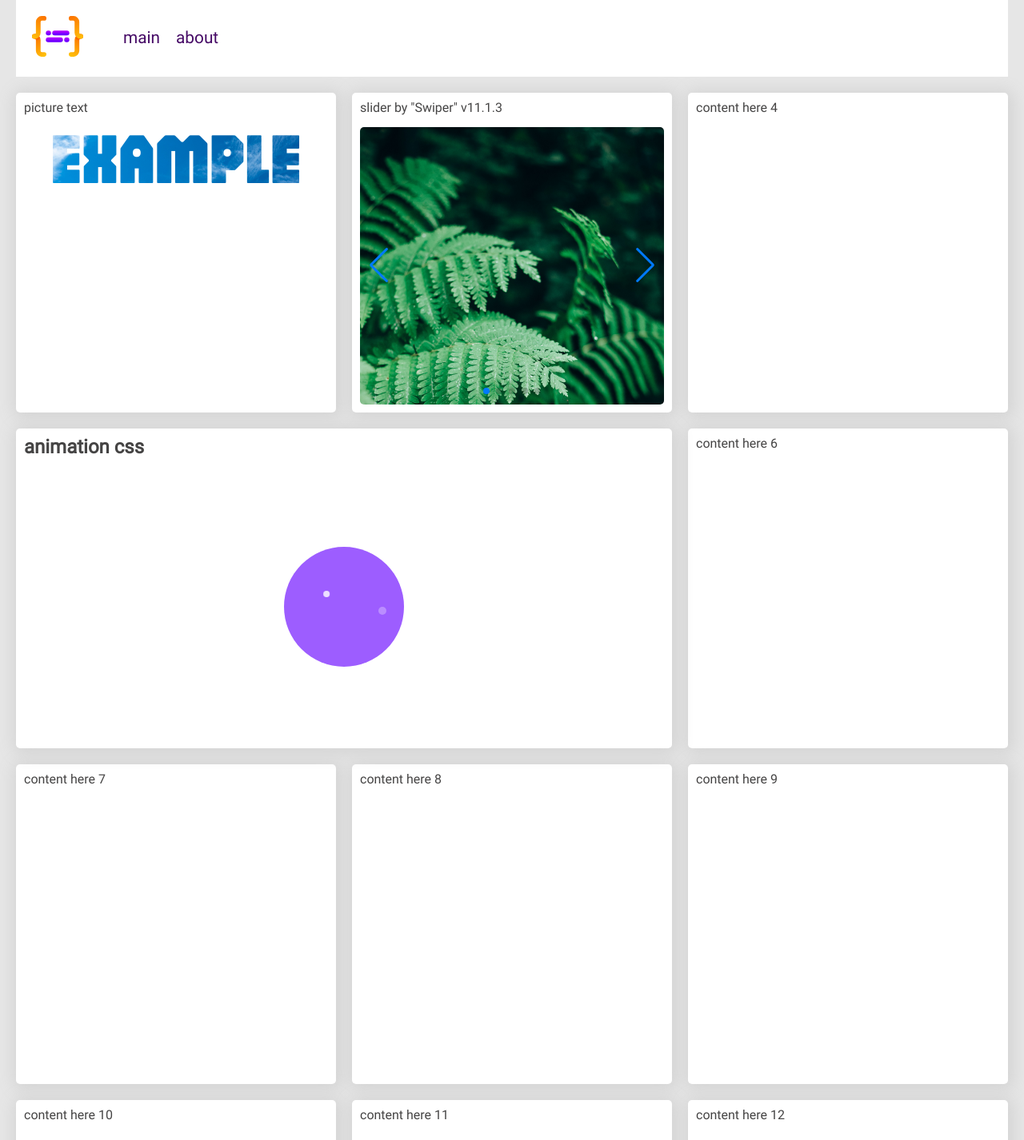
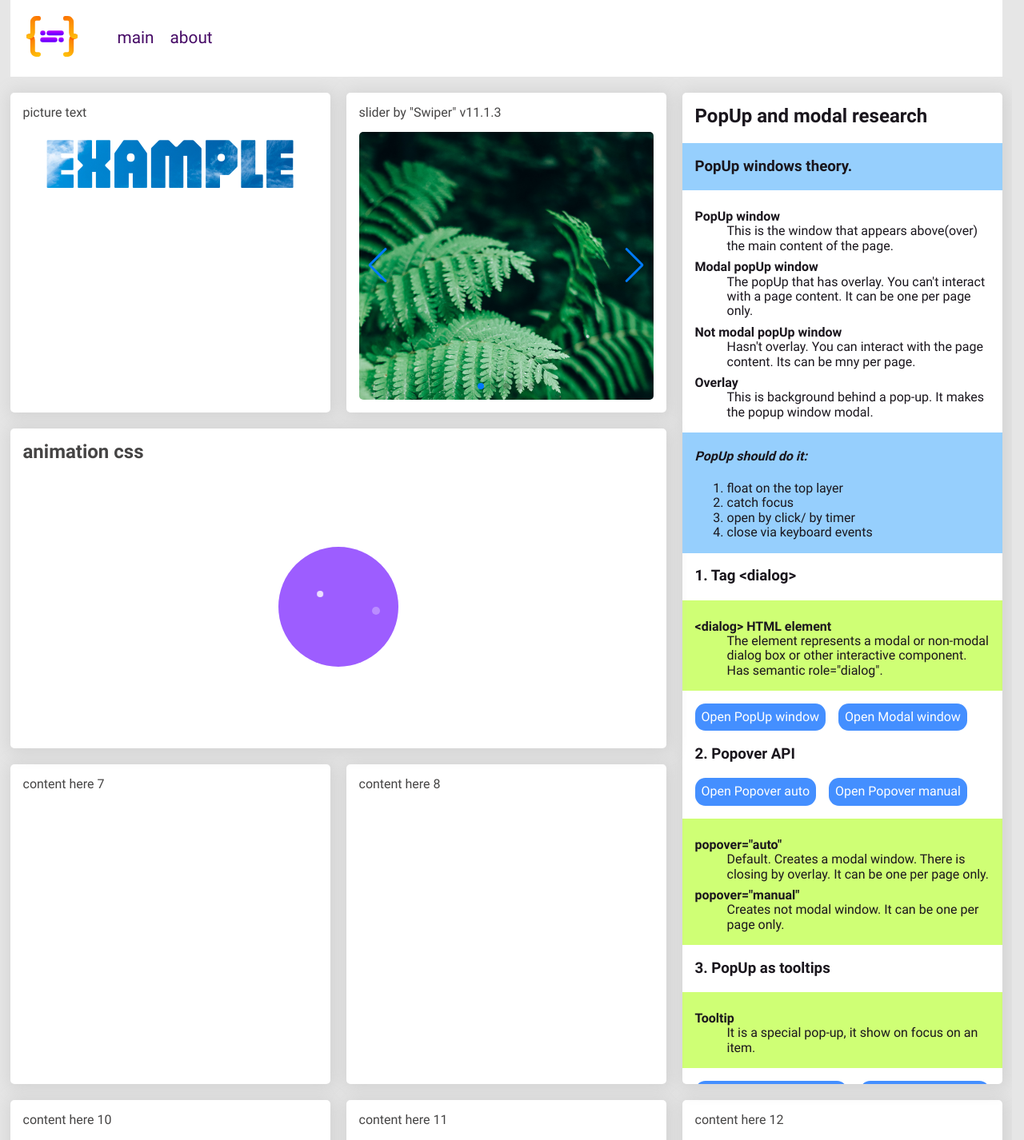
Before and after one commit to Loresina/CSSFun, a website built with webpack: page index.html in a window 1280 px wide. Shown: the top 1426 px of the page at 80% size. Built offline with nearby package versions, Linux system fonts and the light colour scheme.

Commit message:
FINAL: popup and modal research

```diff
--- a/index.html
+++ b/index.html
@@ -4,7 +4,7 @@
     <meta charset="UTF-8" />
     <meta name="viewport" content="width=device-width, initial-scale=1.0" />
 
-    <title>CSS Fun</title>
+    <title>HTML and CSS Fun</title>
   </head>
   <body>
     <div class="wrapper">
@@ -53,7 +53,125 @@
           </div>
         </section>
 
-        <section class="section-three">content here 4</section>
+        <section class="section-three-six-nine">
+          <h2>PopUp and modal research</h2>
+
+          <section aria-labelledby="popup-theory">
+            <h3 id="popup-theory">PopUp windows theory.</h3>
+
+            <h4 id="popup-definitions" hidden>PopUp  definitions:</h4>
+            <dl aria-labelledby="popup-definitions">
+              <dt>PopUp window</dt>
+                <dd>This is the window that appears above(over) the main content of the page.</dd>
+              <dt>Modal popUp window</dt>
+                <dd>The popUp that has overlay. You can't interact with a page content. It can be one per page only.</dd>
+              <dt>Not modal popUp window</dt>
+                <dd>Hasn't overlay. You can interact with the page content. Its can be mny per page.  </dd>
+              <dt>Overlay</dt>
+                <dd>This is background  behind a pop-up. It makes the popup window modal.</dd>
+            </dl>
+
+            <h4 id="popup-todo">PopUp should do it:</h4>
+            <ol aria-labelledby="popup-todo">
+              <li>float on the top layer</li>
+              <li>catch focus</li>
+              <li>open by click/ by timer</li>
+              <li>close via keyboard events</li>
+            </ol>
+          </section>
+
+          <div class="popup-research">
+            <div class="popup-research__dialog">
+              <h3>1. Tag &lt;dialog&gt;</h3>
+
+              <h4 id="dialog-definitions" hidden>PopUp  definitions:</h4>
+              <dl aria-labelledby="dialog-definitions">
+                <dt>&lt;dialog&gt; HTML element</dt>
+                  <dd>The element represents a modal or non-modal dialog box or other interactive component.
+                    Has semantic role="dialog".</dd>
+              </dl>
+
+              <div class="popup-research_btn-group">
+                <button type="button" onclick="window.popUpDialog.show()" aria-label="Open popup dialog">
+                  Open PopUp window
+                </button>
+                <button type="button" onclick="window.modalDialog.showModal()" aria-label="Open modal dialog">
+                  Open Modal window
+                </button>
+              </div>
+
+              <dialog id="modalDialog" aria-label="Modal dialog description">
+                <p>
+                  I am ModalDialog.
+                  I was opened by onclick="window.modalDialog.showModal() inline command.
+                </p>
+
+                <button type="button" onclick="window.modalDialog.close()">
+                  close
+                </button>
+              </dialog>
+
+              <dialog id="popUpDialog" aria-label="popup Dialog">
+                <p>I am popUpDialog.
+                I was opened by onclick="window.modalDialog.show() inline command.
+                </p>
+
+                <button type="button" onclick="window.popUpDialog.close()">
+                  close
+                </button>
+              </dialog>
+            </div>
+
+            <div class="popup-research__popover">
+              <h3>2. Popover API</h3>
+
+              <div class="popup-research_btn-group">
+                <button popovertarget="popover-auto">
+                  Open Popover auto
+                </button>
+
+                <button popovertarget="popover-manual">
+                  Open Popover manual
+                </button>
+              </div>
+
+              <div id="popover-auto" popover>
+                <button popovertarget="popover-auto">Close Popover auto</button>
+              </div>
+
+              <div id="popover-manual" popover="manual">
+                <button popovertarget="popover-manual">Close Popover manual</button>
+              </div>
+
+              <h4 id="popover-theory" hidden>Popover theory:</h4>
+              <dl aria-labelledby="popover-theory">
+                <dt>popover="auto"</dt>
+                  <dd>Default. Creates a modal window. There is closing by overlay. It can be one per page only.</dd>
+                <dt>popover="manual"</dt>
+                  <dd>Creates not modal window. It can be one per page only.</dd>
+              </dl>
+            </div>
+
+            <div class="popup-research__tooltips">
+
+              <h3 id="tooltip-definition">3. PopUp as tooltips</h3>
+              <dl aria-labelledby="tooltip-definition">
+                <dt>Tooltip</dt>
+                  <dd>It is a special pop-up, it show on focus on an item.</dd>
+              </dl>
+
+              <div class="popup-research_btn-group">
+                <button title="I am very simple tooltip!" aria-label="Button for showing the tooltip">There is very simple tooltip created by title attr!</button>
+
+                <button class="button tooltip-anchor" id="tooltip-anchor" aria-describedby="tooltip">There is tooltip created by popover API!</button>
+
+                <dialog class="tooltip" id="tooltip" role="tooltip" popover="manual">
+                  <div class="tooltip-content">I am tooltip created by popover API!</div>
+                </dialog>
+              </div>
+            </div>
+          </div>
+        </section>
 
         <section class="section-four-five">
           <h2>animation css</h2>
@@ -62,10 +180,8 @@
           </div>
         </section>
 
-        <section class="section-six">content here 6</section>
         <section class="section-seven">content here 7</section>
         <section class="section-eight">content here 8</section>
-        <section class="section-nine">content here 9</section>
         <section class="section-ten">content here 10</section>
         <section class="section-eleven">content here 11</section>
         <section class="section-twelve">content here 12</section>
--- a/index.js
+++ b/index.js
@@ -1,22 +1,5 @@
 import "./src/styles/scss/app.scss";
 import "./src/styles/normalize.min.css";
 
-import Swiper from "swiper";
-import { Navigation, Pagination } from "swiper/modules";
-import "swiper/css";
-import "swiper/css";
-import "swiper/css/navigation";
-import "swiper/css/pagination";
-
-const swiper = new Swiper(".swiper", {
-  modules: [Navigation, Pagination],
-  direction: "horizontal",
-  loop: true,
-  pagination: {
-    el: ".swiper-pagination",
-  },
-  navigation: {
-    nextEl: ".swiper-button-next",
-    prevEl: ".swiper-button-prev",
-  },
-});
+import { swiper } from "./src/scripts/swiper";
+import { tooltipToggle } from "./src/scripts/tooltips";
--- /dev/null
+++ b/src/scripts/swiper.js
@@ -0,0 +1,21 @@
+
+
+import Swiper from "swiper";
+import { Navigation, Pagination } from "swiper/modules";
+import "swiper/css";
+import "swiper/css";
+import "swiper/css/navigation";
+import "swiper/css/pagination";
+
+export const swiper = new Swiper(".swiper", {
+    modules: [Navigation, Pagination],
+    direction: "horizontal",
+    loop: true,
+    pagination: {
+      el: ".swiper-pagination",
+    },
+    navigation: {
+      nextEl: ".swiper-button-next",
+      prevEl: ".swiper-button-prev",
+    },
+  });
--- /dev/null
+++ b/src/scripts/tooltips.js
@@ -0,0 +1,22 @@
+const tooltip = document.querySelector('#tooltip');
+const tooltipAnchor = document.querySelector('#tooltip-anchor');
+
+const showTooltip = () => {
+  tooltip.showPopover();
+}
+
+const hideTooltip = () => {
+  tooltip.hidePopover();
+}
+
+tooltipAnchor.addEventListener('mouseenter', showTooltip);
+tooltipAnchor.addEventListener('focus', showTooltip);
+
+tooltipAnchor.addEventListener('mouseleave', hideTooltip);
+tooltipAnchor.addEventListener('blur', hideTooltip);
+
+tooltipAnchor.addEventListener('keydown', (event) => {
+  if (event.key === 'Escape') {
+    hideTooltip();
+  }
+})
--- a/src/styles/scss/_general.scss
+++ b/src/styles/scss/_general.scss
@@ -10,19 +10,36 @@
   src: url("/src/fonts/Roboto/Roboto-Regular.ttf");
 }
 
+@font-face {
+  font-weight: 700;
+  font-family: "Roboto";
+  src: url("/src/fonts/Roboto/Roboto-Bold.ttf");
+}
+
 $wrap: 1440px;
 $container: 1240px;
+$wight-section: 400px;
 $marg: 0 auto;
 $white: #fff;
 $black: #08020d;
+$grey-super-dark: #1a161d;
 $grey-dark: #3d3c3cf5;
 $grey-light: #e6e6e6f5;
+$grey-super-light: #fafafaf5;
 $grey: #d3d3d3;
 $purple-dark: #460a66;
 $purple-middle: #6600ff;
 $purple-light: #a101ff;
 $yellow: #fbcd00;
+$yellow-light: #fcdf60;
+$yellow-green: #cfff75;
 $red: #ff5700;
+$red-light: #cfff75;
+$lilac: #ca44ff;
+$blue: #448fff;
+$blue-light: #96cffd;
+$blue-super-light: #f7fbff;
+$pink: #ff44b1;
 $font: "Roboto", sans-serif;
 
 @mixin flex($jc, $ai) {
@@ -61,6 +78,10 @@ h2 {
   margin-top: 0;
 }
 
+h4 {
+  font-style: italic;
+}
+
 * {
   box-sizing: border-box;
 }
--- a/src/styles/scss/_main.scss
+++ b/src/styles/scss/_main.scss
@@ -12,22 +12,28 @@ main.container.main {
   padding: 20px 0;
 }
 
-section {
-  //   width: 100%;
-  //   height: 100%;
+.main > section {
+  width: $wight-section;
   aspect-ratio: 1 / 1;
   overflow: auto;
-  padding: 10px;
+  padding: 1rem;
 
   background: $white;
   box-shadow: 2px 2px 20px 5px $grey;
   border-radius: 5px;
 }
 
-.section-four-five {
+.main > .section-four-five {
+  width: calc($wight-section * 2 + 20px);
   grid-row: 2/3;
   grid-column: 1/3;
-
   aspect-ratio: auto;
   height: 100%;
 }
+
+.main > .section-three-six-nine {
+  height: calc($wight-section * 3 + 40px);
+  grid-row: 1/4;
+  grid-column: 3/3;
+  aspect-ratio: auto;
+}
--- a/src/styles/scss/app.scss
+++ b/src/styles/scss/app.scss
@@ -4,4 +4,5 @@
 @import "main";
 @import "./sections/one";
 @import "./sections/two";
+@import "./sections/three-six-nine";
 @import "./sections/four-five";
--- a/src/styles/scss/sections/_four-five.scss
+++ b/src/styles/scss/sections/_four-five.scss
@@ -16,7 +16,7 @@
         left: calc(100% - 100px);
         width: 100px;
         height: 100px;
-        background-color: #ff44b1;
+        background-color: $pink;
         border-top-right-radius: 60px;
         border-bottom-left-radius: 60px;
 
@@ -54,7 +54,7 @@
         left: 45%;
         width: 10px;
         height: 10px;
-        background: white;
+        background: $white;
         border-radius: 5px;
 
         animation:
@@ -83,11 +83,11 @@
 
     @keyframes color-change {
         50% {
-          background-color: #ca44ff;
+          background-color: $lilac;
         }
 
         100% {
-          background-color: #448fff;
+          background-color: $blue;
         }
       }
 
--- /dev/null
+++ b/src/styles/scss/sections/_three-six-nine.scss
@@ -0,0 +1,132 @@
+html,
+body {
+    scrollbar-gutter: stable;
+}
+
+body:has(dialog:modal) {
+    overflow: hidden;
+}
+
+.section-three-six-nine {
+    position: relative;
+    display: grid;
+    grid-template-rows: auto 1fr;
+    color: $grey-super-dark;
+
+    scrollbar-width: thin;
+
+    dl {
+        margin-left: -1rem;
+        margin-right: -1rem;
+        padding: 1rem;
+        background: $yellow-green;
+    }
+
+    dt {
+        margin-top: .5rem;
+        font-weight: 700;
+    }
+
+    button {
+        padding: .5rem;
+        border: none;
+        border-radius: .8rem;
+        background: $blue;
+        color: $white;
+
+        &:hover {
+            background: $red;
+            cursor: pointer;
+        }
+    }
+
+    dialog {
+        border: 1px solid $black;
+        box-shadow: 0 8px 3px -9px $black;
+    }
+}
+
+[aria-labelledby="popup-theory"] {
+    margin-left: -1rem;
+    margin-right: -1rem;
+    padding-left: 1rem;
+    padding-right: 1rem;
+    background:  $blue-light;
+
+    dl {
+        background: $white;
+    }
+}
+
+.popup-research {
+    display: flex;
+    flex-direction: column;
+
+    #popUpDialog {
+        width: 100%;
+        top: 50%;
+        left: 50%;
+        transform: translate(-50%, -50%);
+    }
+
+    [id^="popover"] {
+        padding: 3rem;
+        border: 1px solid $red;
+        box-shadow: 0 8px 3px -9px $black;
+    }
+
+    ::backdrop {
+        backdrop-filter: blur(2px); /* Интересное свойство, предназначенное только для фонов */
+    }
+
+    [popover]::backdrop {
+        content: '';
+        background: none;
+        backdrop-filter: none;
+    }
+
+    &__popover {
+        dl {
+            margin-bottom: 0;
+        }
+    }
+}
+
+.popup-research_btn-group {
+    display: flex;
+    gap: 1rem;
+}
+
+.tooltip-anchor {
+    anchor-name: --button-el;
+  }
+
+.tooltip {
+    inset: unset;
+    max-width: 150px;
+    margin: 5px;
+    padding: 5px;
+    background-color: $white;
+    text-align: center;
+
+    position-anchor: --button-el;
+    position-area: top;
+    position-try-fallbacks: --bottom, --left, --right;
+
+    &::backdrop {
+        background: none;
+    }
+  }
+
+    /* Описываем position-try-fallbacks  */
+    @position-try --bottom {
+        position-area: bottom;
+    }
+
+    @position-try --left {
+        position-area: left;
+    }
+
+    @position-try --right {
+        position-area: right;
+    }
```
Also changed, not shown: src/styles/index.css (added), 1 other file.
